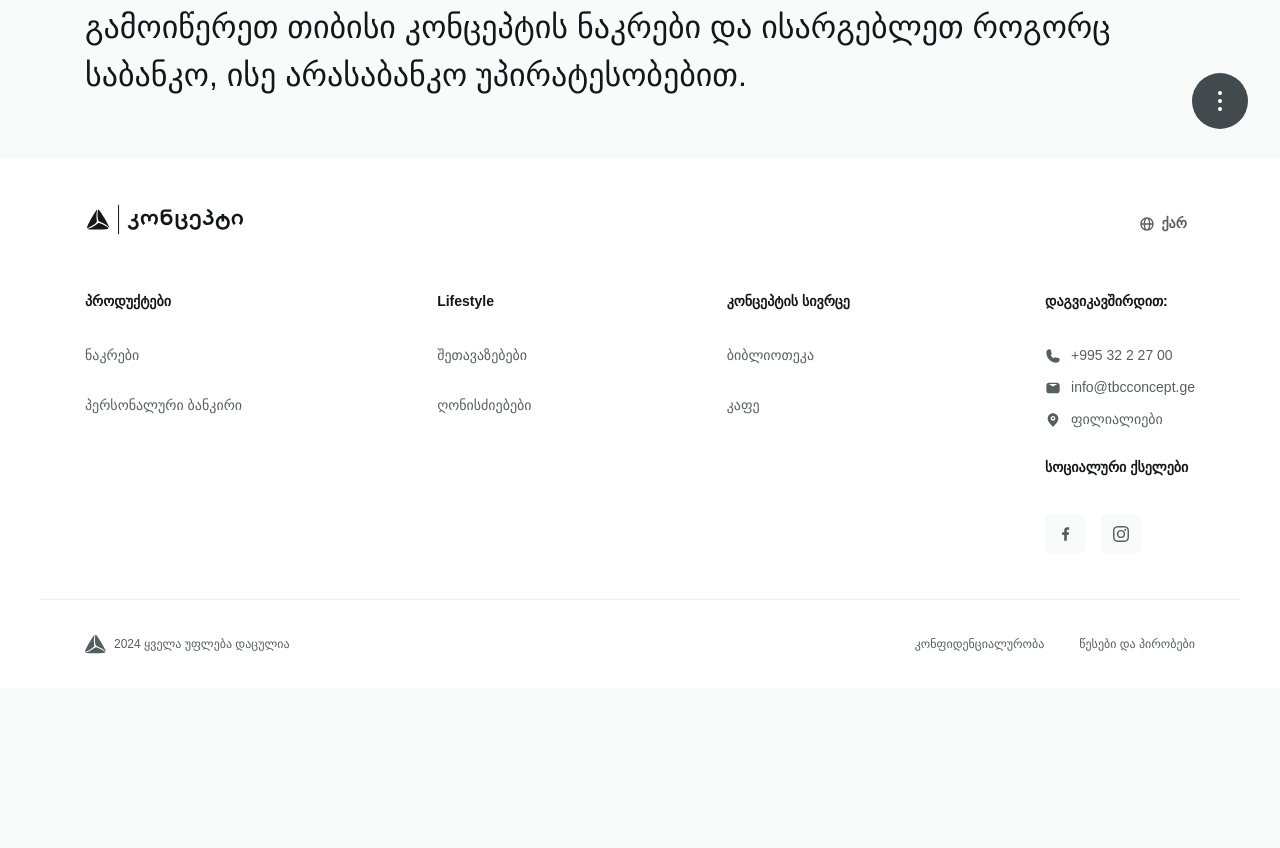
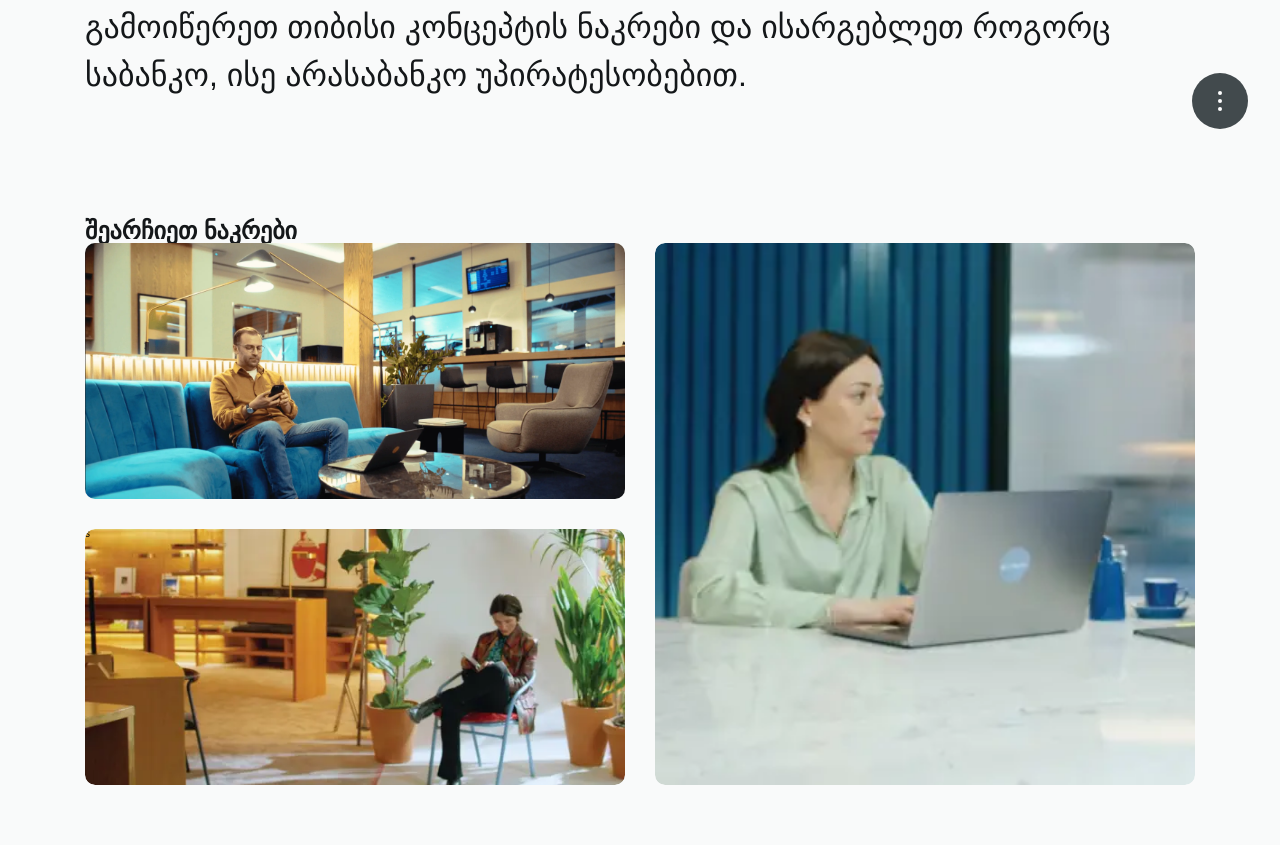
Before and after one commit to BTavkhelidze/tbc_concept, a plain HTML site: page index.html in a window 1280 px wide. Shown: the part 639-1487 px from the top of the page. Before the commit the page ends 1327 px from the top, so only its background shows below. Drawn offline with Linux system fonts and the light colour scheme.

Commit message:
feature gridsection

```diff
--- a/index.html
+++ b/index.html
@@ -283,6 +283,23 @@
       </section>
       <section class="page_message_wrapper">
         <p>გამოიწერეთ თიბისი კონცეპტის ნაკრები და ისარგებლეთ როგორც საბანკო, ისე არასაბანკო უპირატესობებით.</p>
+      </section>
+      <section class="select__Package__wrapper">
+        <div><p>შეარჩიეთ ნაკრები</p></div>
+        <div class="selectPack_grid">
+          <div class="digital_wrapper">
+
+            <div class="digital_img"></div>
+          </div>
+          <div class="premium_wrapper">
+
+            <div class="premium_img">s</div>
+          </div>
+          <div class="circle_360_wrapper">
+            <div class="circle_360_img"></div>
+
+          </div>
+        </div>
       </section>
     </main>
 
--- a/styles/components/_header.scss
+++ b/styles/components/_header.scss
@@ -70,10 +70,10 @@
               transition: none;
 
               li {
-                transition: all 0.6s ease-in-out;
+                // transition: all 0.6s ease-in-out;
 
                 a {
-                  transition: all 0.6s ease-in-out;
+                  // transition: all 0.6s ease-in-out;
                   font-size: 1.4rem;
                   color: $dropDown_li_color;
                 }
@@ -375,6 +375,8 @@
         border-top: 1px solid $footer_burgerMenu_border_color;
         width: 100%;
         padding: 3.6rem 4rem;
+        transition-property: height;
+        transition-duration: 1000ms;
 
         @include responsive(small_phone) {
           padding: 3.6rem 1.5rem;
--- a/styles/components/_main.scss
+++ b/styles/components/_main.scss
@@ -20,6 +20,7 @@
       width: 100%;
       min-height: 36rem;
       background-image: url('../../assets/webp/concept_banner.webp');
+      background-repeat: no-repeat;
       overflow: hidden;
       border-radius: 0.8rem;
       padding: 8rem;
@@ -84,4 +85,96 @@
       color: $dropDown_li_color;
     }
   }
+  .select__Package__wrapper {
+    @include container;
+    padding: 6rem 0;
+
+    div {
+      p {
+        font-size: 2.4rem;
+        font-weight: 700;
+        color: $main_text_color;
+      }
+    }
+    .selectPack_grid {
+      display: grid;
+      grid-template-columns: repeat(2, 1fr);
+      grid-template-rows: repeat(2, 1fr);
+
+      grid-gap: 3rem;
+      overflow: hidden;
+      .digital_wrapper {
+        width: 100%;
+        height: 25.6rem;
+        height: 100%;
+        overflow: hidden;
+        border-radius: 1rem;
+
+        .digital_img {
+          width: 100%;
+          height: 100%;
+          background-image: url('../../assets/webp/digital.webp');
+          background-size: cover;
+          background-repeat: no-repeat;
+
+          transition: transform 0.25s ease-in-out; // Smooth transition for transform
+
+          &:hover {
+            transform: scale(
+              1.05
+            ); // Scale element to 105% of its original size
+          }
+        }
+      }
+      .premium_wrapper {
+        max-width: 54rem;
+        width: 100%;
+        height: 25.6rem;
+        overflow: hidden;
+        border-radius: 1rem;
+        grid-row: 2;
+
+        .premium_img {
+          width: 100%;
+          height: 100%;
+          border-radius: 1rem;
+          background-image: url('../../assets/webp/premium.webp');
+          background-position: center;
+          background-size: cover;
+          background-repeat: no-repeat;
+
+          transition: transform 0.25s ease-in-out; // Smooth transition for transform
+
+          &:hover {
+            transform: scale(
+              1.05
+            ); // Scale element to 105% of its original size
+          }
+        }
+      }
+      .circle_360_wrapper {
+        width: 100%;
+        grid-row: 1 / -1;
+        height: 100%;
+        border-radius: 1rem;
+        overflow: hidden;
+        .circle_360_img {
+          width: 100%;
+          height: 100%;
+          border-radius: 1rem;
+          background-image: url('../../assets/webp/360part.webp');
+          background-size: cover;
+          background-repeat: no-repeat;
+
+          transition: transform 0.25s ease-in-out; // Smooth transition for transform
+
+          &:hover {
+            transform: scale(
+              1.05
+            ); // Scale element to 105% of its original size
+          }
+        }
+      }
+    }
+  }
 }
```
Also changed, not shown: assets/webp/360part.webp (added), assets/webp/digital.webp (added), assets/webp/premium.webp (added), package-lock.json (added), styles/global.css, 1 other file.
